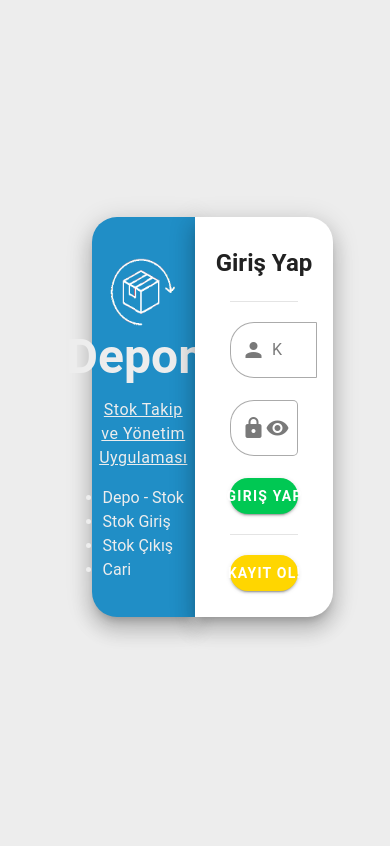
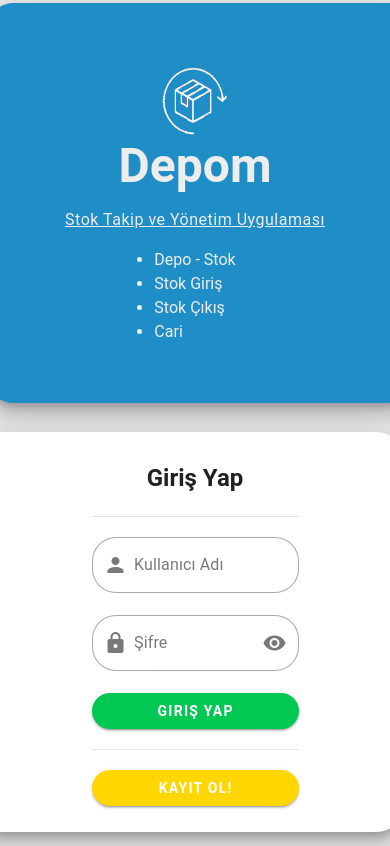
Before and after one commit to nurcancurebal/depom-frontend, a Vue app: page / in a window 390 px wide. Built offline with nearby package versions, Linux system fonts and the light colour scheme.

Commit message:
responsive

```diff
--- a/src/components/TheNavbar.vue
+++ b/src/components/TheNavbar.vue
@@ -51,6 +51,8 @@
           </v-list>
         </v-menu>
       </v-btn>
+
+      <v-btn icon="mdi-dots-vertical" />
     </v-toolbar>
   </v-sheet>
 </template>
--- a/src/views/Home.vue
+++ b/src/views/Home.vue
@@ -1,6 +1,13 @@
 <template>
   <v-row align="center" style="background-color: #ededed; height: 101.7vh">
-    <v-col cols="3" offset="3" style="padding: 0">
+    <v-col
+      cols="12"
+      md="4"
+      lg="3"
+      offset-md="2"
+      offset-lg="3"
+      style="padding: 0"
+    >
       <v-sheet
         :elevation="13"
         :height="signInUp ? '650' : '400'"
@@ -30,7 +37,7 @@
         </ul>
       </v-sheet>
     </v-col>
-    <v-col cols="4" style="padding: 0">
+    <v-col cols="12" md="5" lg="4" style="padding: 0">
       <v-sheet
         :elevation="13"
         :height="400"
@@ -265,7 +272,7 @@
         Lütfen tüm alanları doldurunuz!
       </v-snackbar>
     </v-col>
-    <v-col cols="2" />
+    <v-col md="1" lg="2" style="padding: 0" />
   </v-row>
 </template>
 
--- a/src/views/Stock.vue
+++ b/src/views/Stock.vue
@@ -6,10 +6,10 @@
       </v-col>
     </v-row>
     <v-row no-gutters>
-      <v-col cols="2">
+      <v-col md="2" class="hidden-sm-and-down">
         <TheSidebar />
       </v-col>
-      <v-col cols="8" offset="1">
+      <v-col cols="10" md="8" offset="1" offset-md="1">
         <div
           style="display: flex; flex-direction: column; align-items: center"
           class="my-7"
@@ -42,7 +42,7 @@
           </v-card>
         </div>
       </v-col>
-      <v-col cols="1" />
+      <v-col cols="1" md="1" style="padding: 0" />
     </v-row>
   </div>
 </template>
```
